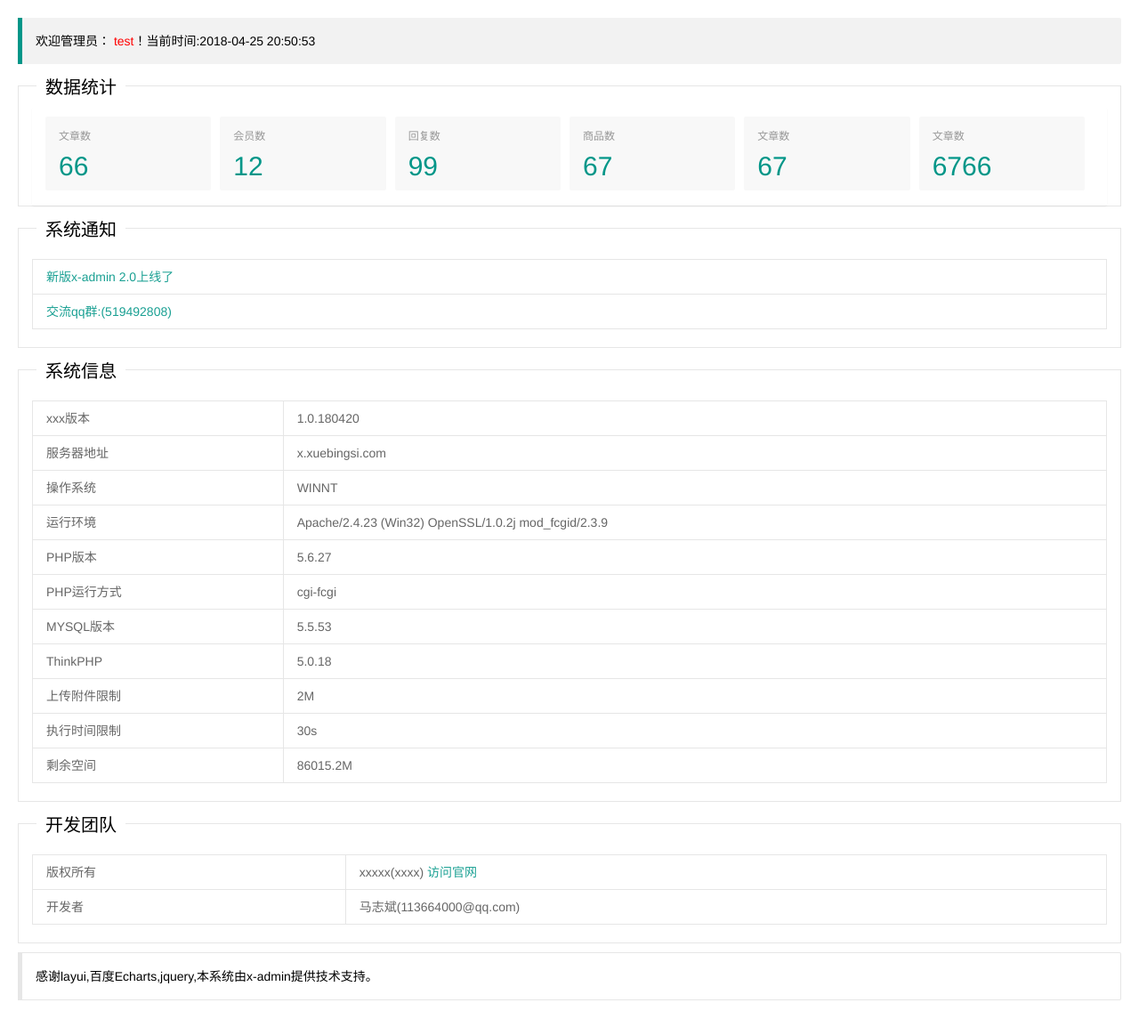
After one commit to TesterEngineer/InterfaceAutoTest, a Django app: page /welcome in a window 1280 px wide. The commit adds this page. Shown: the whole page at 89% size. Run offline with Django 3.2, Linux system fonts and the light colour scheme; some libraries are stand-ins or nearby versions.

Commit message:
注册和登录的一些页面

```diff
--- a/InterfaceAutoTest/settings.py
+++ b/InterfaceAutoTest/settings.py
@@ -45,7 +45,7 @@ MIDDLEWARE = [
     'django.middleware.security.SecurityMiddleware',
     'django.contrib.sessions.middleware.SessionMiddleware',
     'django.middleware.common.CommonMiddleware',
-    'django.middleware.csrf.CsrfViewMiddleware',
+    #'django.middleware.csrf.CsrfViewMiddleware',
     'django.contrib.auth.middleware.AuthenticationMiddleware',
     'django.contrib.messages.middleware.MessageMiddleware',
     'django.middleware.clickjacking.XFrameOptionsMiddleware',
--- a/InterfaceTestManage/urls.py
+++ b/InterfaceTestManage/urls.py
@@ -11,6 +11,8 @@ from django.conf.urls import url
 from InterfaceTestManage import views
 
 urlpatterns = [
+   url('^index$',views.getIndex),
+   url('^welcome$',views.welcome),
    url('^login$',views.login),
    url('^register$',views.reigster),
 ]
--- a/InterfaceTestManage/views.py
+++ b/InterfaceTestManage/views.py
@@ -1,16 +1,40 @@
 #coding:utf-8
 from django.shortcuts import render
+from InterfaceTestManage.models import userInfo
+from django.http import *
 
 # Create your views here.
-from django.http import *
+
+'''获取首页'''
+def getIndex(request):
+    return  render(request,'index.html')
+
+'''统计页面'''
+def welcome(request):
+    return  render(request,'welcome.html')
 
 '''登录'''
 def login(request):
-    print("-----------------------")
-    return  render(request,'login.html')
+    if request.method == 'GET':
+        return  render(request,'login.html')
+    else:
+        #
+        return  HttpResponseRedirect('/index')
 
 '''注册'''
 def reigster(request):
     if request.method == 'GET':
         content={'title':'注册账号'}
         return render(request,'user-add.html',content)
+    else:
+        username= request.POST['username']
+        phone = request.POST['phone']
+        email = request.POST['email']
+        #TODO 角色这块后面再做
+        password = request.POST['password']
+
+        user_info = userInfo.objects
+        #将数据进行注册
+        #后台对获取的数据进行校验,之后在传递.
+        user_info.create(username=username,password=password,phone=phone)
+        return HttpResponseRedirect('/login')
--- a/templates/login.html
+++ b/templates/login.html
@@ -47,9 +47,10 @@
               form.on('submit(login)', function(data){
                 // alert(888)
                 layer.msg(JSON.stringify(data.field),function(){
-                    location.href='index.html'
+                    location.href='login'
+
                 });
-                return false;
+               // return false;//阻止表单跳转。如果需要表单跳转，去掉这段即可。
               });
             });
         })
--- /dev/null
+++ b/templates/welcome.html
@@ -0,0 +1,161 @@
+{% load static %}
+<!DOCTYPE html>
+<html>
+    <head>
+        <meta charset="UTF-8">
+        <title>欢迎页面-X-admin2.0</title>
+        <meta name="renderer" content="webkit">
+        <meta http-equiv="X-UA-Compatible" content="IE=edge,chrome=1">
+        <meta name="viewport" content="width=device-width,user-scalable=yes, minimum-scale=0.4, initial-scale=0.8,target-densitydpi=low-dpi" />
+          <link rel="stylesheet" href="{% static '/css/font.css' %}">
+	    <link rel="stylesheet" href={% static "/css/xadmin.css" %}>
+        <script type="text/javascript" src="https://cdn.bootcss.com/jquery/3.2.1/jquery.min.js"></script>
+        <script src={% static "./lib/layui/layui.js" %} charset="utf-8"></script>
+        <script type="text/javascript" src={% static '/js/xadmin.js' %}></script>
+    </head>
+    <body>
+    <div class="x-body layui-anim layui-anim-up">
+        <blockquote class="layui-elem-quote">欢迎管理员：
+            <span class="x-red">test</span>！当前时间:2018-04-25 20:50:53</blockquote>
+        <fieldset class="layui-elem-field">
+            <legend>数据统计</legend>
+            <div class="layui-field-box">
+                <div class="layui-col-md12">
+                    <div class="layui-card">
+                        <div class="layui-card-body">
+                            <div class="layui-carousel x-admin-carousel x-admin-backlog" lay-anim="" lay-indicator="inside" lay-arrow="none" style="width: 100%; height: 90px;">
+                                <div carousel-item="">
+                                    <ul class="layui-row layui-col-space10 layui-this">
+                                        <li class="layui-col-xs2">
+                                            <a href="javascript:;" class="x-admin-backlog-body">
+                                                <h3>文章数</h3>
+                                                <p>
+                                                    <cite>66</cite></p>
+                                            </a>
+                                        </li>
+                                        <li class="layui-col-xs2">
+                                            <a href="javascript:;" class="x-admin-backlog-body">
+                                                <h3>会员数</h3>
+                                                <p>
+                                                    <cite>12</cite></p>
+                                            </a>
+                                        </li>
+                                        <li class="layui-col-xs2">
+                                            <a href="javascript:;" class="x-admin-backlog-body">
+                                                <h3>回复数</h3>
+                                                <p>
+                                                    <cite>99</cite></p>
+                                            </a>
+                                        </li>
+                                        <li class="layui-col-xs2">
+                                            <a href="javascript:;" class="x-admin-backlog-body">
+                                                <h3>商品数</h3>
+                                                <p>
+                                                    <cite>67</cite></p>
+                                            </a>
+                                        </li>
+                                        <li class="layui-col-xs2">
+                                            <a href="javascript:;" class="x-admin-backlog-body">
+                                                <h3>文章数</h3>
+                                                <p>
+                                                    <cite>67</cite></p>
+                                            </a>
+                                        </li>
+                                        <li class="layui-col-xs2">
+                                            <a href="javascript:;" class="x-admin-backlog-body">
+                                                <h3>文章数</h3>
+                                                <p>
+                                                    <cite>6766</cite></p>
+                                            </a>
+                                        </li>
+                                    </ul>
+                                </div>
+                            </div>
+                        </div>
+                    </div>
+                </div>
+            </div>
+        </fieldset>
+        <fieldset class="layui-elem-field">
+            <legend>系统通知</legend>
+            <div class="layui-field-box">
+                <table class="layui-table" lay-skin="line">
+                    <tbody>
+                        <tr>
+                            <td >
+                                <a class="x-a" href="/" target="_blank">新版x-admin 2.0上线了</a>
+                            </td>
+                        </tr>
+                        <tr>
+                            <td >
+                                <a class="x-a" href="/" target="_blank">交流qq群:(519492808)</a>
+                            </td>
+                        </tr>
+                    </tbody>
+                </table>
+            </div>
+        </fieldset>
+        <fieldset class="layui-elem-field">
+            <legend>系统信息</legend>
+            <div class="layui-field-box">
+                <table class="layui-table">
+                    <tbody>
+                        <tr>
+                            <th>xxx版本</th>
+                            <td>1.0.180420</td></tr>
+                        <tr>
+                            <th>服务器地址</th>
+                            <td>x.xuebingsi.com</td></tr>
+                        <tr>
+                            <th>操作系统</th>
+                            <td>WINNT</td></tr>
+                        <tr>
+                            <th>运行环境</th>
+                            <td>Apache/2.4.23 (Win32) OpenSSL/1.0.2j mod_fcgid/2.3.9</td></tr>
+                        <tr>
+                            <th>PHP版本</th>
+                            <td>5.6.27</td></tr>
+                        <tr>
+                            <th>PHP运行方式</th>
+                            <td>cgi-fcgi</td></tr>
+                        <tr>
+                            <th>MYSQL版本</th>
+                            <td>5.5.53</td></tr>
+                        <tr>
+                            <th>ThinkPHP</th>
+                            <td>5.0.18</td></tr>
+                        <tr>
+                            <th>上传附件限制</th>
+                            <td>2M</td></tr>
+                        <tr>
+                            <th>执行时间限制</th>
+                            <td>30s</td></tr>
+                        <tr>
+                            <th>剩余空间</th>
+                            <td>86015.2M</td></tr>
+                    </tbody>
+                </table>
+            </div>
+        </fieldset>
+        <fieldset class="layui-elem-field">
+            <legend>开发团队</legend>
+            <div class="layui-field-box">
+                <table class="layui-table">
+                    <tbody>
+                        <tr>
+                            <th>版权所有</th>
+                            <td>xxxxx(xxxx)
+                                <a href="http://www.xxx.com/" class='x-a' target="_blank">访问官网</a></td>
+                        </tr>
+                        <tr>
+                            <th>开发者</th>
+                            <td>马志斌(113664000@qq.com)</td></tr>
+                    </tbody>
+                </table>
+            </div>
+        </fieldset>
+        <blockquote class="layui-elem-quote layui-quote-nm">感谢layui,百度Echarts,jquery,本系统由x-admin提供技术支持。</blockquote>
+    </div>
+
+    </body>
+</html>
```
Also changed, not shown: InterfaceTestManage/models.py (+4 -4 lines), templates/user-add.html (+14 -7 lines).
